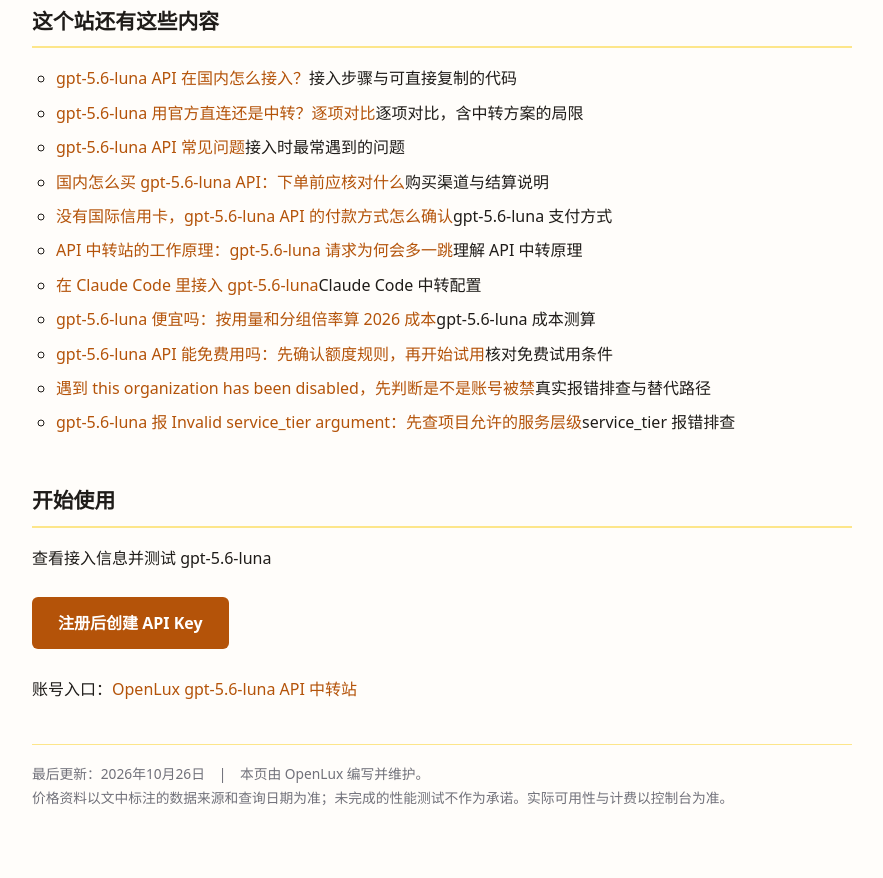
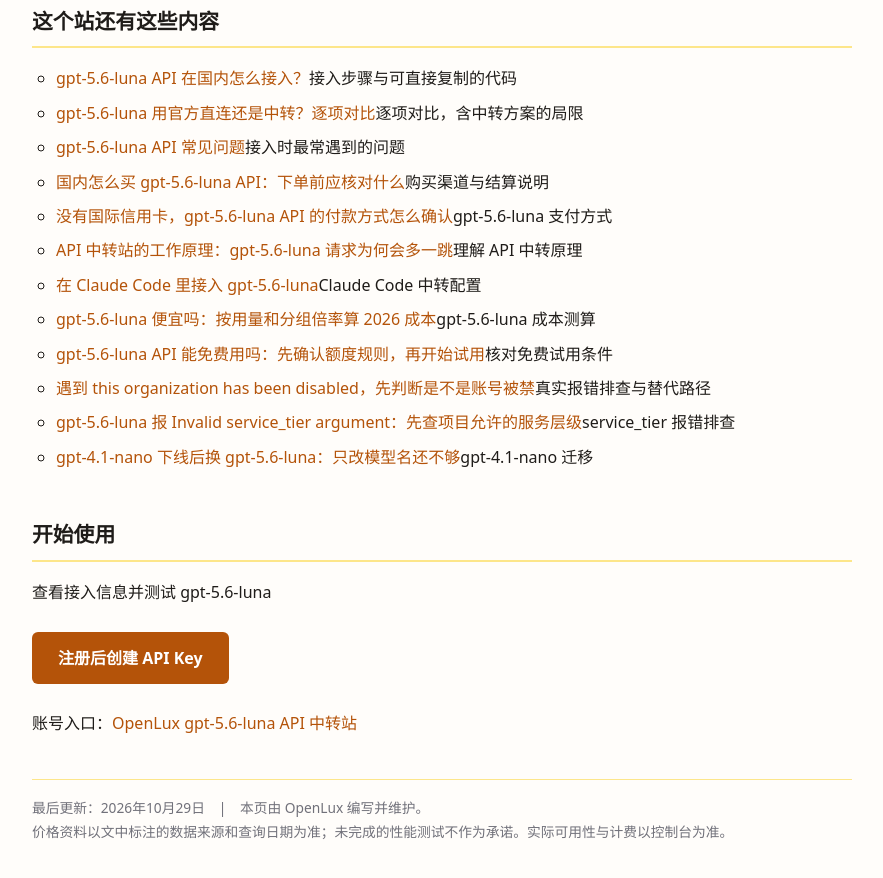
Before and after one commit to a37836323/gpt-5-6-luna-api, a plain HTML site: page gpt-luna-account-risk/index.html in a window 1280 px wide. Shown: the part 1919-2797 px from the top of the page, without its empty margins (198-1081 px from the left). Drawn offline with Linux system fonts and the light colour scheme.

Commit message:
更新 gpt-luna-account-risk/index.html

```diff
--- a/gpt-luna-account-risk/index.html
+++ b/gpt-luna-account-risk/index.html
@@ -86,7 +86,7 @@
       "@id": "https://a37836323.github.io/gpt-5-6-luna-api/gpt-luna-account-risk/#article",
       "headline": "使用 gpt-5.6-luna API，账号被限制的风险该怎么判断？",
       "datePublished": "2026-08-03",
-      "dateModified": "2026-10-26",
+      "dateModified": "2026-10-29",
       "inLanguage": "zh-CN",
       "author": {
         "@id": "https://api.openlux.ai/#organization"
@@ -185,6 +185,7 @@
 <li><a href="https://a37836323.github.io/gpt-5-6-luna-api/gpt-56-luna-free-trial/">gpt-5.6-luna API 能免费用吗：先确认额度规则，再开始试用</a><span>核对免费试用条件</span></li>
 <li><a href="https://a37836323.github.io/gpt-5-6-luna-api/api-error-disabled-2026/">遇到 this organization has been disabled，先判断是不是账号被禁</a><span>真实报错排查与替代路径</span></li>
 <li><a href="https://a37836323.github.io/gpt-5-6-luna-api/gpt-5-6-luna-service-tier-400-fix/">gpt-5.6-luna 报 Invalid service_tier argument：先查项目允许的服务层级</a><span>service_tier 报错排查</span></li>
+<li><a href="https://a37836323.github.io/gpt-5-6-luna-api/gpt-4-1-nano-shutdown-migrate-gpt-5-6-luna/">gpt-4.1-nano 下线后换 gpt-5.6-luna：只改模型名还不够</a><span>gpt-4.1-nano 迁移</span></li>
 </ul>
 </section>
 <section>
@@ -193,7 +194,7 @@
 <p><a class="deck-row43" href="https://api.openlux.ai/register?channel=c_vs1ipqiv" rel="nofollow noopener" data-cta="register-bottom">注册后创建 API Key</a></p>
 <p>账号入口：<a href="https://api.openlux.ai/register?channel=c_vs1ipqiv" rel="nofollow noopener" data-cta="link">OpenLux gpt-5.6-luna API 中转站</a></p>
 </section>
-<p class="pane-stack12">最后更新：2026年10月26日　|　本页由 OpenLux 编写并维护。<br>价格资料以文中标注的数据来源和查询日期为准；未完成的性能测试不作为承诺。实际可用性与计费以控制台为准。</p>
+<p class="pane-stack12">最后更新：2026年10月29日　|　本页由 OpenLux 编写并维护。<br>价格资料以文中标注的数据来源和查询日期为准；未完成的性能测试不作为承诺。实际可用性与计费以控制台为准。</p>
 </main>
 <script>
 (function(){
```
